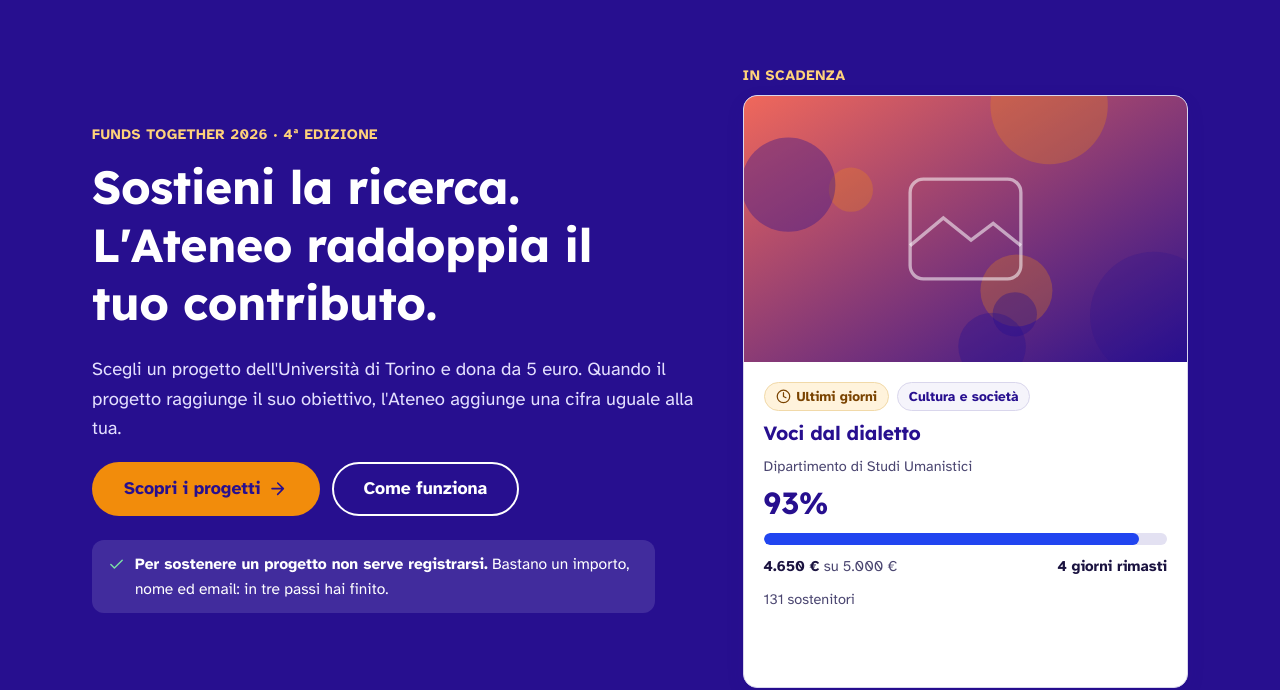
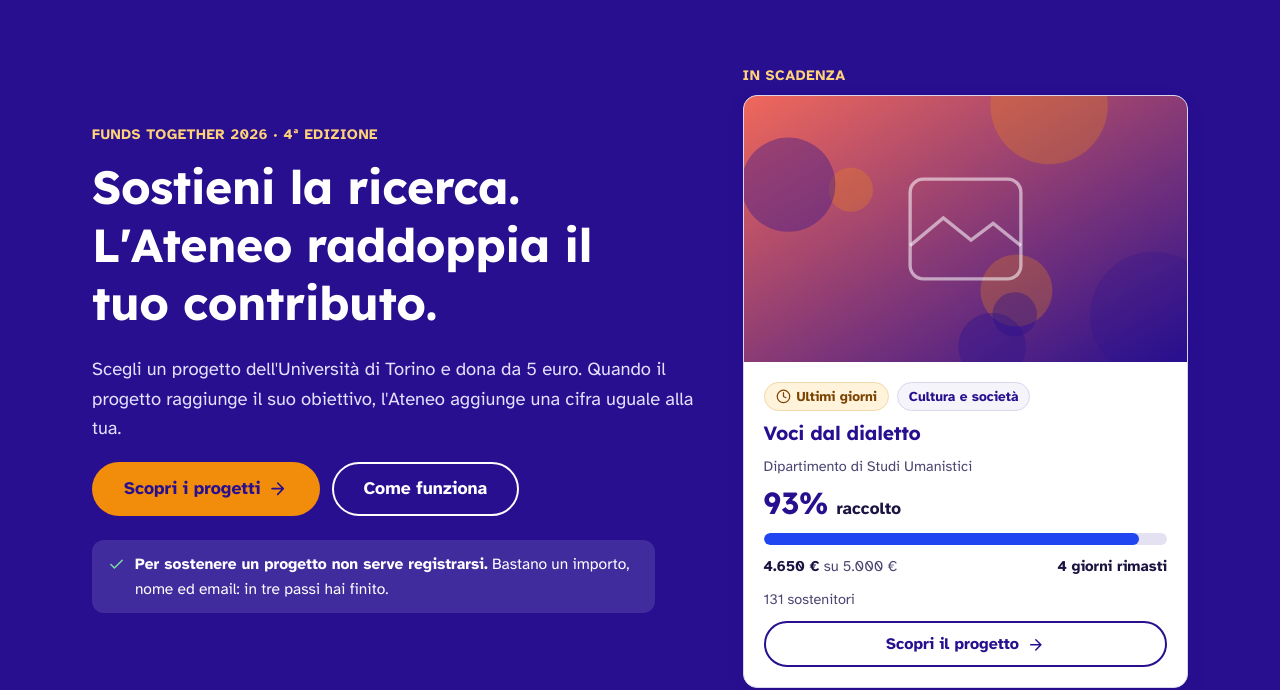
Before and after one commit to Guggi12/Assignment3, a plain HTML site: page index.html in a window 1280 px wide. Shown: the part 115-805 px from the top of the page. Drawn offline with Linux system fonts and the light colour scheme.

Commit message:
modified style.css

```diff
--- a/css/style.css
+++ b/css/style.css
@@ -58,8 +58,40 @@ section{padding:56px 0}.tint{background:var(--soft)}.sky{background:var(--sky)}
 .btn:hover{transform:translateY(-1px)}.btn:active{transform:none}
 .btn-primary{background:var(--primary);color:#fff}.btn-primary:hover{background:var(--primary-hover);color:#fff}
 .btn-accent{background:var(--orange);color:#270F8F}.btn-accent:hover{background:#FFA62F;color:#270F8F}
-.btn-outline{background:var(--surface);color:var(--head);border-color:var(--head)}.btn-outline:hover{background:var(--sky);color:var(--head)}
-.dark .btn-outline{background:transparent;color:#fff;border-color:#fff}.dark .btn-outline:hover{background:rgba(255,255,255,.15);color:#fff}
+/* pulsante con bordo: colori presi dai token del tema */
+.btn-outline {
+  background: var(--surface);
+  color: var(--head);
+  border-color: var(--head);
+}
+.btn-outline:hover {
+  background: var(--sky);
+  color: var(--head);
+}
+
+/* nelle sezioni scure (hero, fascia CTA, footer) il pulsante è bianco su sfondo scuro */
+.dark .btn-outline {
+  background: transparent;
+  color: #fff;
+  border-color: #fff;
+}
+.dark .btn-outline:hover {
+  background: rgba(255, 255, 255, .15);
+  color: #fff;
+}
+
+/* ...ma dentro una scheda (es. «In scadenza» nella hero della home) il fondo è quello
+   del tema, quindi il pulsante deve seguire i token del tema e non il bianco fisso.
+   Nel tema scuro resta com'era (bianco su scheda scura). */
+:root:not([data-theme=dark]) .dark .card .btn-outline {
+  background: var(--surface);
+  color: var(--head);
+  border-color: var(--head);
+}
+:root:not([data-theme=dark]) .dark .card .btn-outline:hover {
+  background: var(--sky);
+  color: var(--head);
+}
 .btn-lg{min-height:54px;padding:12px 30px;font-size:1.1rem}.btn-sm{min-height:38px;padding:6px 16px;font-size:.92rem}
 .btn[disabled],.btn[aria-disabled=true]{opacity:.55;cursor:not-allowed;transform:none}
 .btn-row{display:flex;gap:12px;flex-wrap:wrap;align-items:center}
@@ -85,7 +117,16 @@ section{padding:56px 0}.tint{background:var(--soft)}.sky{background:var(--sky)}
 .stat strong{display:block;font:700 2rem/1.1 Lexend,sans-serif;color:var(--head)}.stat span{color:var(--muted);font-size:.95rem}
 /* cards */
 .grid{display:grid;gap:24px}.g3{grid-template-columns:repeat(3,1fr)}.g2{grid-template-columns:repeat(2,1fr)}.g4{grid-template-columns:repeat(4,1fr)}
-.card{background:var(--surface);border:1px solid var(--line);border-radius:var(--r);box-shadow:var(--sh);overflow:hidden;display:flex;flex-direction:column}
+.card {
+  background: var(--surface);
+  color: var(--ink); /* il testo non eredita il bianco delle sezioni .dark / .hero */
+  border: 1px solid var(--line);
+  border-radius: var(--r);
+  box-shadow: var(--sh);
+  overflow: hidden;
+  display: flex;
+  flex-direction: column;
+}
 .card.pad{padding:24px}
 .pcard:hover{box-shadow:var(--sh-hover)}
 .pcard .thumb{aspect-ratio:5/3;width:100%;object-fit:cover;display:block;background:var(--soft)}
```
